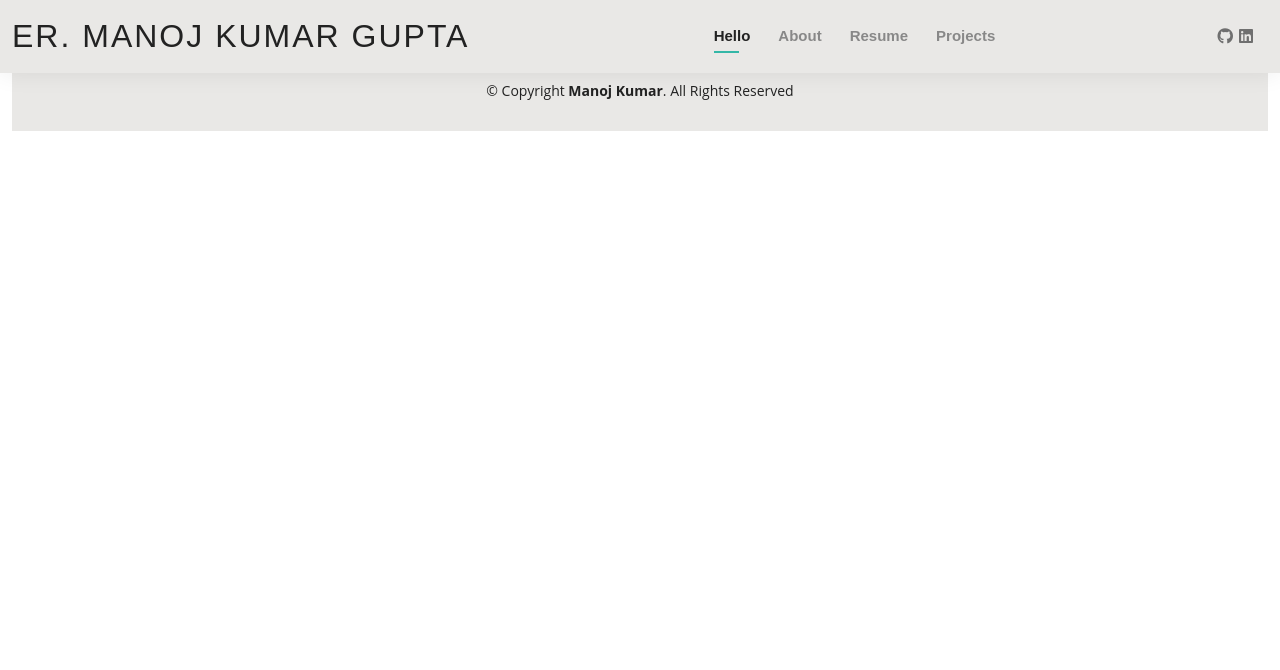
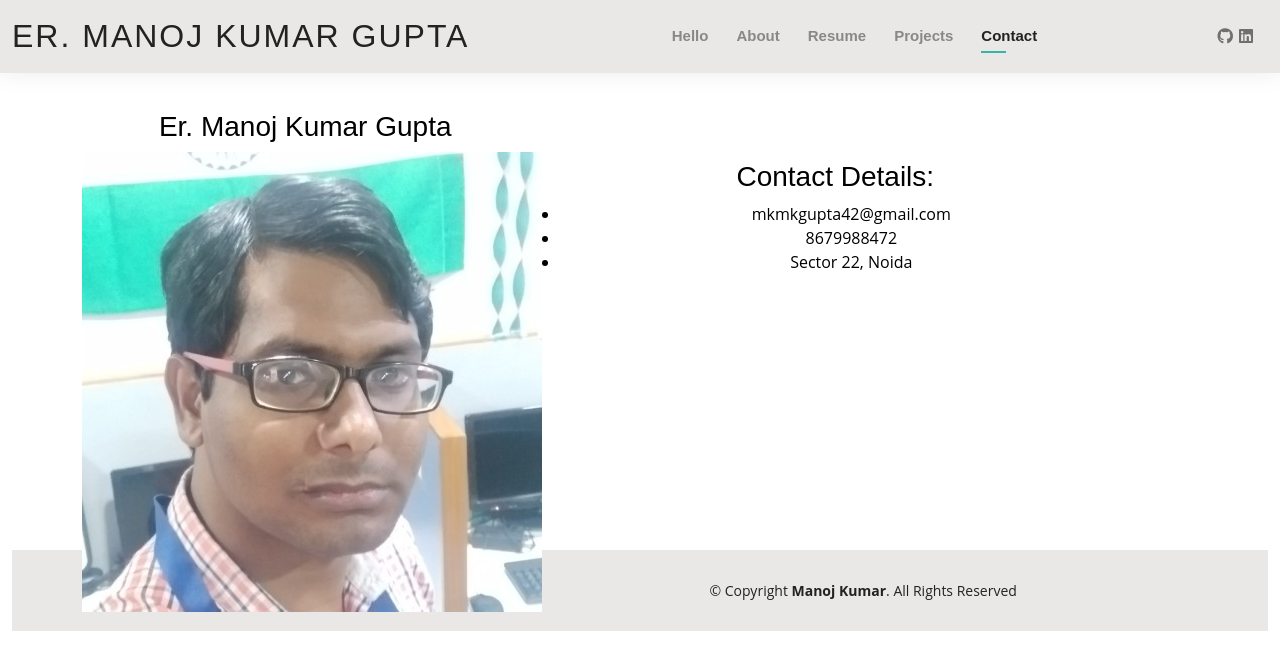
Before and after one commit to manojgtech/manoj-portfolio, a React (Create React App) app: page /contact in a window 1280 px wide. Shown: the top 670 px of the page. Built offline with nearby package versions, Linux system fonts and the light colour scheme.

Commit message:
manoj contact page

```diff
--- a/src/App.css
+++ b/src/App.css
@@ -1376,3 +1376,17 @@ div.desc {
   display: table;
   clear: both;
 }
+
+#contact .column {
+  float: left;
+}
+
+#contact .left {
+  width: 40%;
+}
+
+#contact .right {
+  width: 55%;
+  margin-top: 50px;
+}
+.projects a{text-decoration: none;color: 'black';}
--- a/src/App.js
+++ b/src/App.js
@@ -4,11 +4,13 @@ import Home from './components/Home';
 import About from './components/About';
 import Resume from './components/Resume';
 import Projects from './components/Projects';
+import Contact from './components/Contact';
 import {
   BrowserRouter,
   Routes,
   Route,
-  Link
+  Link,
+  NavLink
 } from "react-router-dom";
 
 function App() {
@@ -21,13 +23,11 @@ function App() {
             <a href="/">Er. Manoj Kumar Gupta</a></h1>
             <nav id="navbar" class="navbar order-last order-lg-0">
               <ul>
-                <li><Link class="active" to="/">Hello</Link></li>
-                <li><Link  to="/about">About</Link></li>
-                 <li><a href="/resume">Resume</a></li>
-                 <li><a href="/projects">Projects</a></li>
-                {/*<li><a href="services.html">Services</a></li>
-                <li><a href="portfolio.html">Portfolio</a></li>
-                <li><a href="contact.html">Contact</a></li> */}
+                <li><NavLink class="active" to="">Hello</NavLink></li>
+                <li><NavLink  to="/about">About</NavLink></li>
+                 <li><NavLink to="/resume">Resume</NavLink></li>
+                 <li><NavLink to="/projects">Projects</NavLink></li>
+                 <li><NavLink to="/contact">Contact</NavLink></li>
                 </ul>
                 <i class="bi bi-list mobile-nav-toggle"></i>
                 </nav>
@@ -46,6 +46,7 @@ function App() {
       <Route path="/about" element={<About />} />
       <Route path="/resume" element={<Resume />} />
       <Route path="/projects" element={<Projects />} />
+      <Route path="/contact" element={<Contact />} />
     </Routes>
      </main>
 
--- /dev/null
+++ b/src/components/Contact.js
@@ -0,0 +1,29 @@
+import React from 'react';
+import myimg from '../img/me.jpg';
+
+const Contact = () => {
+    return (
+        <section id="contact" class="projects" style={{color:'black',minHeight:'500px'}}>
+		<div class="container aos-init aos-animate" data-aos="fade-up">
+			<div class="section-title">
+            <div className='column left'>
+           <h3>Er. Manoj Kumar Gupta</h3>
+           <div>
+            <img src={myimg} className='img-circle' />
+           </div>
+        </div>
+                <div className='column right'>
+                    <h3>Contact Details:</h3>
+           <ul>
+            <li>mkmkgupta42@gmail.com</li>
+            <li>8679988472</li>
+            <li>Sector 22, Noida</li>
+           </ul>
+                </div>
+                </div>
+                </div>
+                </section>
+    );
+}
+
+export default Contact;
```
